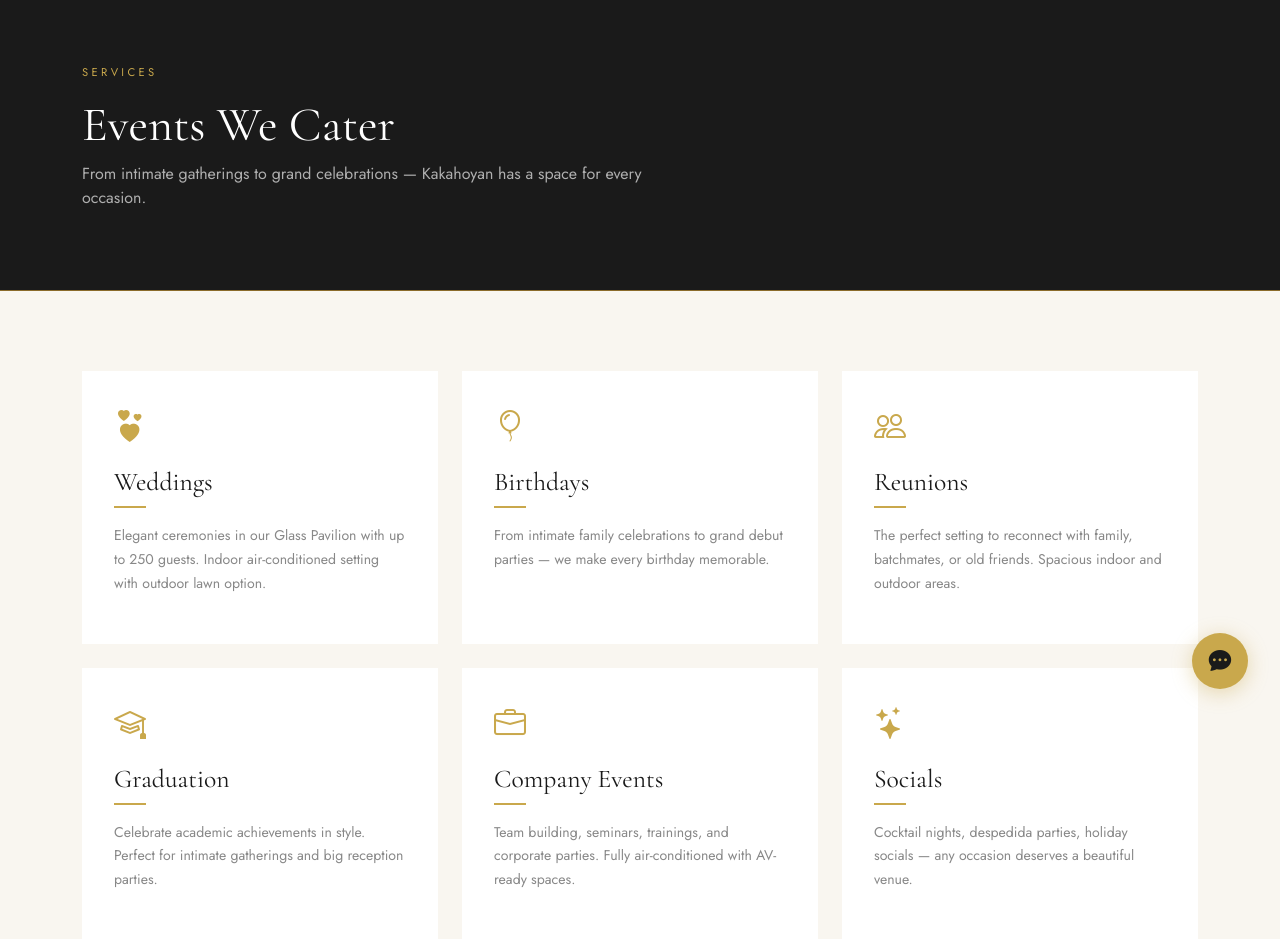
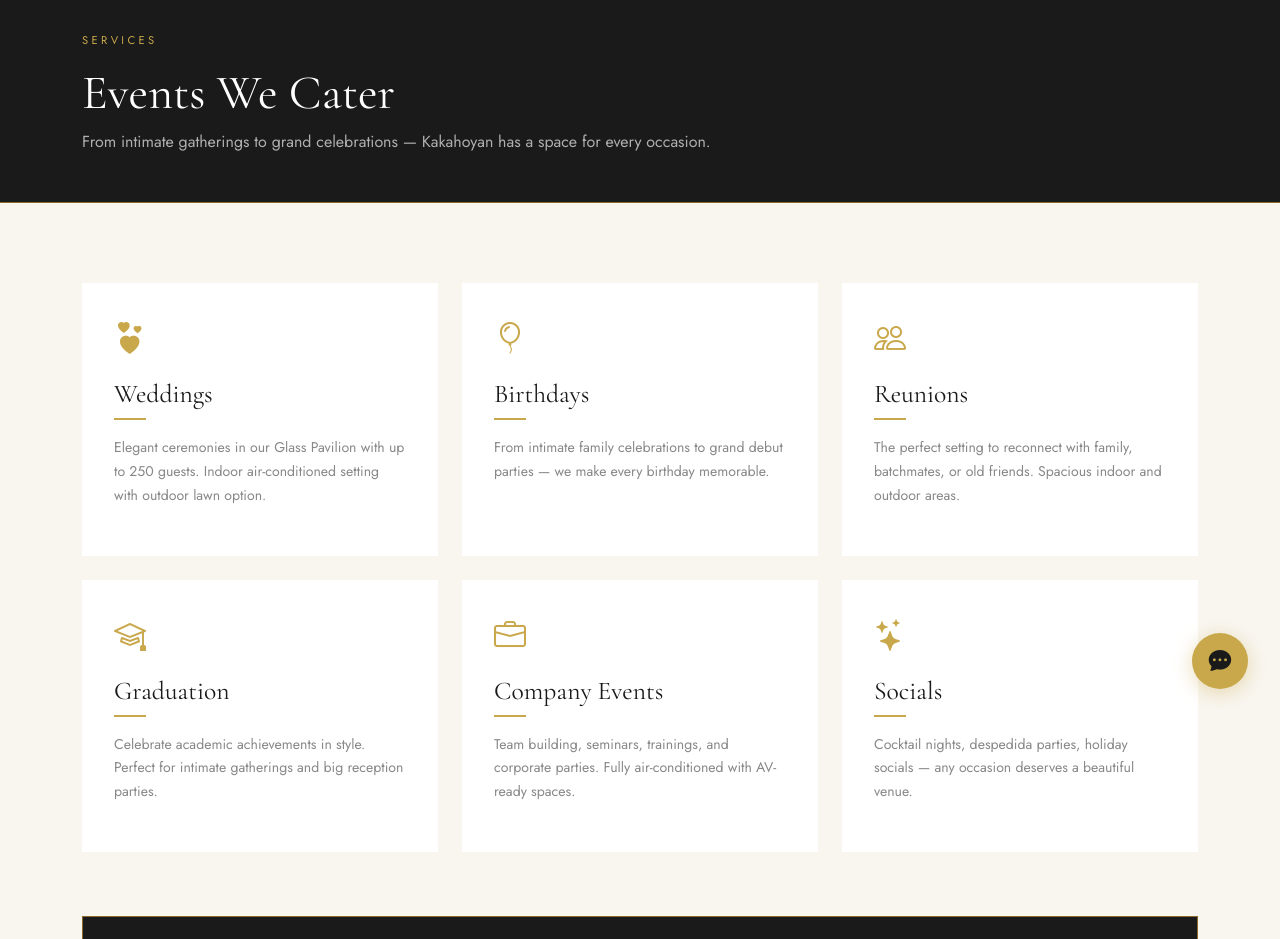
Before and after one commit to jaysonkeito/kakahoyan, a Django app: page /packages/ in a window 1280 px wide. Shown: the part 79-1018 px from the top of the page. Run offline with Django 5.2, Linux system fonts and the light colour scheme; data that the repository does not hold is empty.

Commit message:
Changing padding in every section

```diff
--- a/templates/appointments/appointment.html
+++ b/templates/appointments/appointment.html
@@ -4,7 +4,7 @@
 {% block extra_css %}
 .appt-hero {
   background: var(--charcoal);
-  padding: 4rem 0;
+  padding: 2rem 0;
   border-bottom: 1px solid rgba(201,168,76,0.3);
 }
 .form-section { padding: 4rem 0; }
--- a/templates/core/contact.html
+++ b/templates/core/contact.html
@@ -1,7 +1,7 @@
 {% extends 'base.html' %}
 {% block title %}Contact Us — Kakahoyan{% endblock %}
 {% block content %}
-<div style="background:var(--charcoal);padding:4rem 0;border-bottom:1px solid var(--gold-dark)">
+<div style="background:var(--charcoal);padding:2rem 0;border-bottom:1px solid var(--gold-dark)">
   <div class="container">
     <p class="section-label">Get in Touch</p>
     <h1 style="font-family:'Cormorant Garamond',serif;font-size:3rem;color:#fff">Contact Us</h1>
--- a/templates/core/packages.html
+++ b/templates/core/packages.html
@@ -1,12 +1,25 @@
 {% extends 'base.html' %}
 {% block title %}Event Packages — Kakahoyan{% endblock %}
 {% block content %}
-<div style="background:var(--charcoal);padding:4rem 0;border-bottom:1px solid var(--gold-dark)">
+<style>
+.hero-text {
+  color: rgba(255,255,255,0.65);
+  max-width: 560px;
+}
+
+@media (min-width: 992px) {
+  .hero-text {
+    max-width: none;
+    white-space: nowrap;
+  }
+}
+</style>
+<div style="background:var(--charcoal);padding:2rem 0; border-bottom:1px solid var(--gold-dark)">
   <div class="container">
     <p class="section-label">Services</p>
     <h1 style="font-family:'Cormorant Garamond',serif;font-size:3rem;color:#fff">Events We Cater</h1>
     <div class="divider-gold"></div>
-    <p style="color:rgba(255,255,255,0.65);max-width:560px">From intimate gatherings to grand celebrations — Kakahoyan has a space for every occasion.</p>
+    <p class="hero-text">From intimate gatherings to grand celebrations — Kakahoyan has a space for every occasion.</p>
   </div>
 </div>
 <section style="padding:5rem 0;background:var(--cream)">
--- a/templates/gallery/gallery.html
+++ b/templates/gallery/gallery.html
@@ -2,7 +2,7 @@
 {% block title %}Gallery — Kakahoyan Event Place{% endblock %}
 
 {% block extra_css %}
-.gallery-hero { background:var(--charcoal); padding:4rem 0; border-bottom:1px solid var(--gold-dark); }
+.gallery-hero { background:var(--charcoal); padding:2rem 0; border-bottom:1px solid var(--gold-dark); }
 .gallery-hero h1 { font-family:'Cormorant Garamond',serif; font-size:3rem; color:#fff; }
 .filter-bar { padding:2rem 0 1rem; background:var(--cream); border-bottom:1px solid var(--cream-mid); position:sticky; top:64px; z-index:100; }
 .filter-btn {
--- a/templates/posts/posts.html
+++ b/templates/posts/posts.html
@@ -2,7 +2,7 @@
 {% block title %}Updates — Kakahoyan Event Place{% endblock %}
 
 {% block extra_css %}
-.posts-hero { background:var(--charcoal); padding:4rem 0; border-bottom:1px solid var(--gold-dark); }
+.posts-hero { background:var(--charcoal); padding:2rem 0; border-bottom:1px solid var(--gold-dark); }
 .posts-hero h1 { font-family:'Cormorant Garamond',serif; font-size:3rem; color:#fff; }
 .post-grid { padding:4rem 0; }
 .post-card-full {
```
